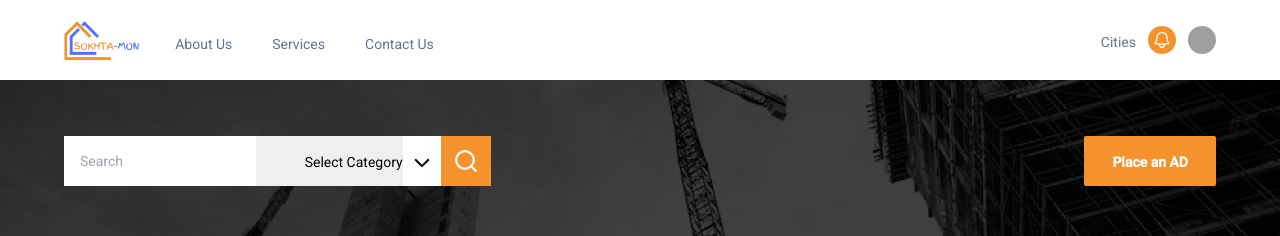
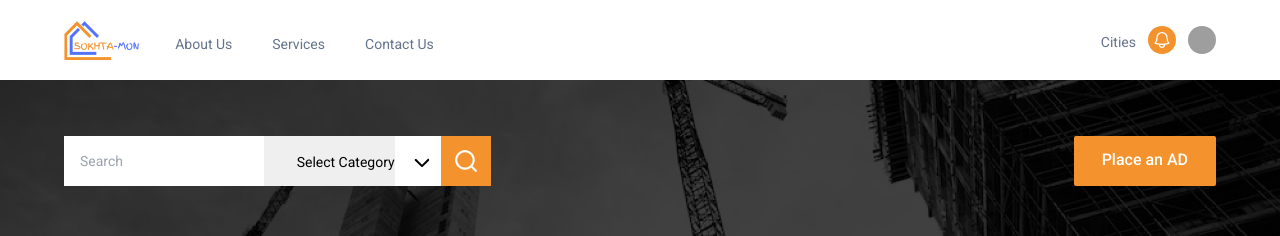
Before and after one commit to shahzaib65/sokhtamon-frontend, a React (Create React App) app: page / in a window 1280 px wide. Shown: the top 236 px of the page. Built offline with nearby package versions, Linux system fonts and the light colour scheme; grey boxes are pictures that could not be loaded.

Commit message:
header edit5

```diff
--- a/src/Home/home.js
+++ b/src/Home/home.js
@@ -32,19 +32,19 @@ const Home = () => {
               />
             </div>
 
-            <div className=" w-2/3 lg:flex-1 xs:flex lg:justify-end xs:justify-center h-full ">
+            <div className=" w-2/3 mx-2 lg:flex-1 xs:flex lg:justify-end xs:justify-center h-full ">
               <select
                 className=" lg:pb-3.5 appearance-none h-full lg:text-end lg:items-end xs:text-center xs:items-center font-roboto font-normal lg:text-sm xs:text-xs w-full border-none outline-none"
                 id="dropdown"
                 value={selectedOption}
                 onChange={handleSelectChange}
               >
-                <option value="">Select Category</option>
-                <option value="option1">Construction material</option>
+                <option className=" font-normal text-[10px]" value="">Select Category</option>
+                <optio className=" font-normal text-[10px]" value="option1">Construction material</optio>
                 <option value="option2">
                    Doors, Windows and other products
                 </option>
-                <option value="option3">Decoration Materials</option>
+                <option className=" font-normal text-[10px]" value="option3">Decoration Materials</option>
               </select>
             </div>
 
@@ -56,8 +56,8 @@ const Home = () => {
               <img className="item-center lg:p-3 xs:p-1" src={search} alt="test" />
             </div>
           </div>
-          <div className="lg:mx-16 xs:mx-6 h-[50px] bg-primary rounded-[2px] text-white font-roboto font-semibold text-sm flex justify-center">
-          <p className=" text-center items-center px-7 pt-4 h-full">
+          <div className="lg:mx-16 xs:mx-6 h-[50px] bg-primary rounded-[2px] text-white font-roboto font-medium text-base flex justify-center">
+          <p className=" text-center items-center px-7 py-3 h-full">
             Place an AD
           </p>
           </div>
```
